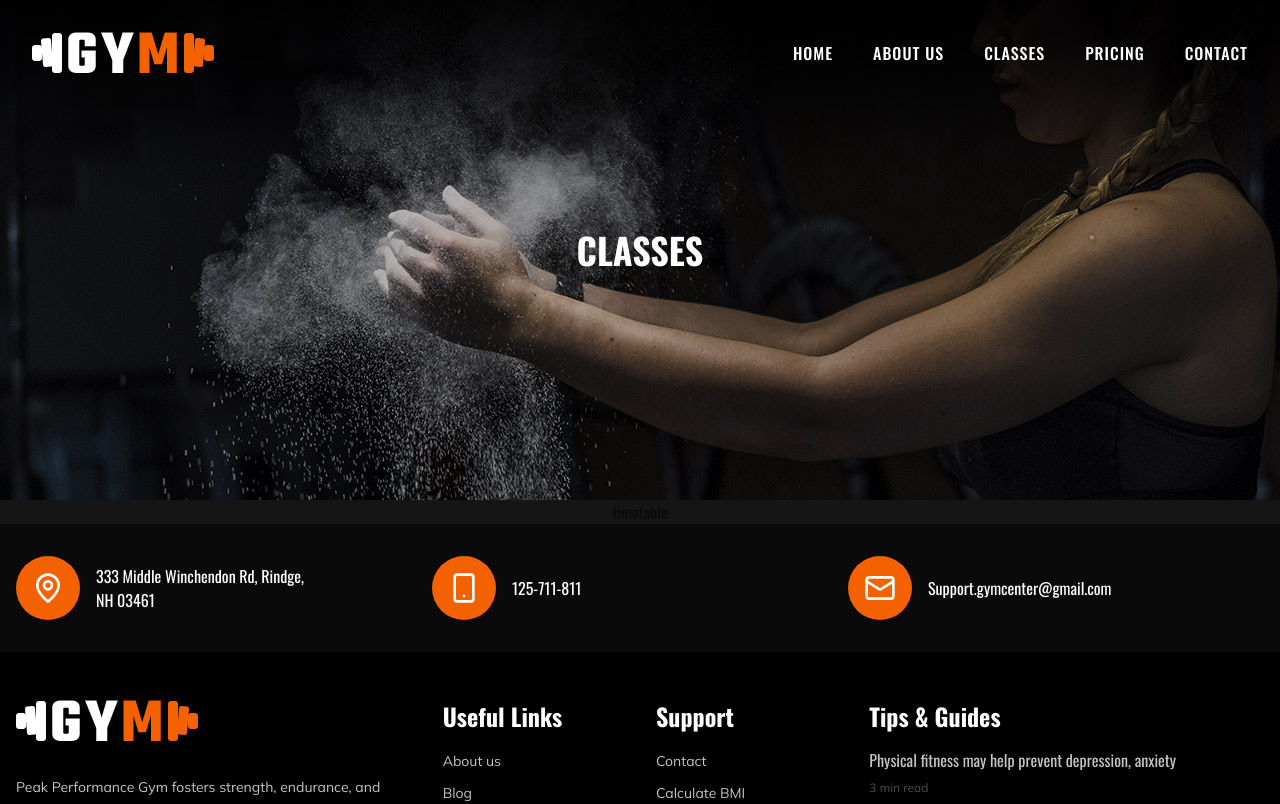
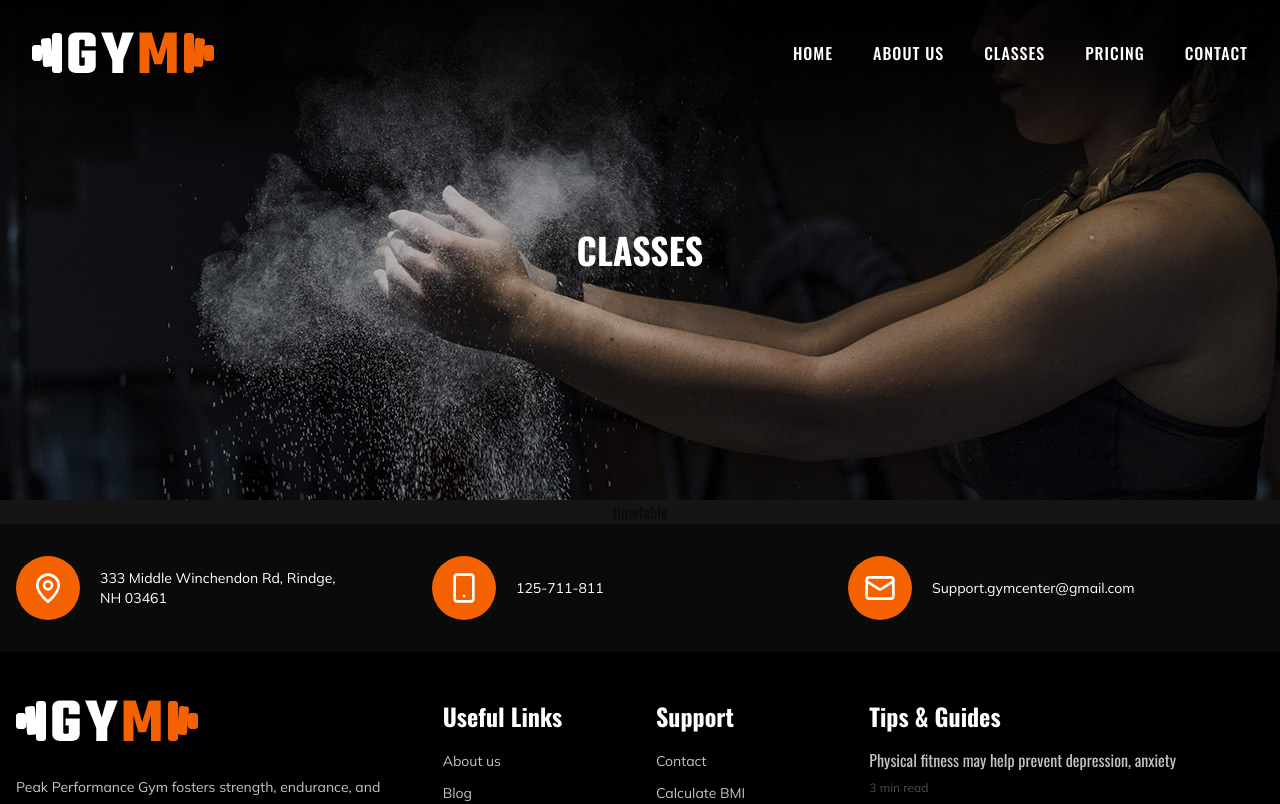
Before and after one commit to felipe-muner/podium-gym, a Next.js app: page /classes in a window 1280 px wide. Shown: the top 804 px of the page. Built offline with nearby package versions, Linux system fonts and the light colour scheme.

Commit message:
feat: fixing contact data

```diff
--- a/components/ContactData/ContactData.tsx
+++ b/components/ContactData/ContactData.tsx
@@ -14,9 +14,9 @@ const ContactData: React.FC<ContactDataProps> = ({ className }) => {
       <div className="container mx-auto px-4">
         <div
           className={cn(
-            "flex flex-wrap justify-between",
+            "flex flex-wrap justify-between font-mulish text-sm",
+            isFlexCol ? "flex-col gap-2 text-brand-gray-light" : "flex-row text-white",
             className,
-            isFlexCol ? "flex-col gap-2" : "flex-row"
           )}
         >
           {/* Address Section */}
@@ -26,11 +26,11 @@ const ContactData: React.FC<ContactDataProps> = ({ className }) => {
               isFlexCol ? "w-full" : "w-full md:w-1/3"
             )}
           >
-            <div className="flex items-center space-x-4">
+            <div className="flex items-center space-x-5">
               <div className="bg-brand-orange text-white flex items-center justify-center h-16 w-16 rounded-full shrink-0">
                 <MapPin size={30} className="h-8 w-8" />
               </div>
-              <p className="text-white">
+              <p>
                 333 Middle Winchendon Rd, Rindge,
                 <br /> NH 03461
               </p>
@@ -44,11 +44,11 @@ const ContactData: React.FC<ContactDataProps> = ({ className }) => {
               isFlexCol ? "w-full" : "w-full md:w-1/3"
             )}
           >
-            <div className="flex items-center space-x-4">
+            <div className="flex items-center space-x-5">
               <div className="bg-brand-orange text-white flex items-center justify-center h-16 w-16 rounded-full shrink-0">
                 <Smartphone size={30} className="h-8 w-8" />
               </div>
-              <ul className="flex items-center space-x-6 text-white">
+              <ul className="flex items-center space-x-5">
                 <li className="relative">
                   125-711-811
                 </li>
@@ -63,11 +63,11 @@ const ContactData: React.FC<ContactDataProps> = ({ className }) => {
               isFlexCol ? "w-full" : "w-full md:w-1/3"
             )}
           >
-            <div className="flex items-center space-x-4">
+            <div className="flex items-center space-x-5">
               <div className="bg-brand-orange text-white flex items-center justify-center h-16 w-16 rounded-full shrink-0">
                 <Mail size={30} className="h-8 w-8" />
               </div>
-              <p className="text-white">Support.gymcenter@gmail.com</p>
+              <p>Support.gymcenter@gmail.com</p>
             </div>
           </div>
         </div>
```
